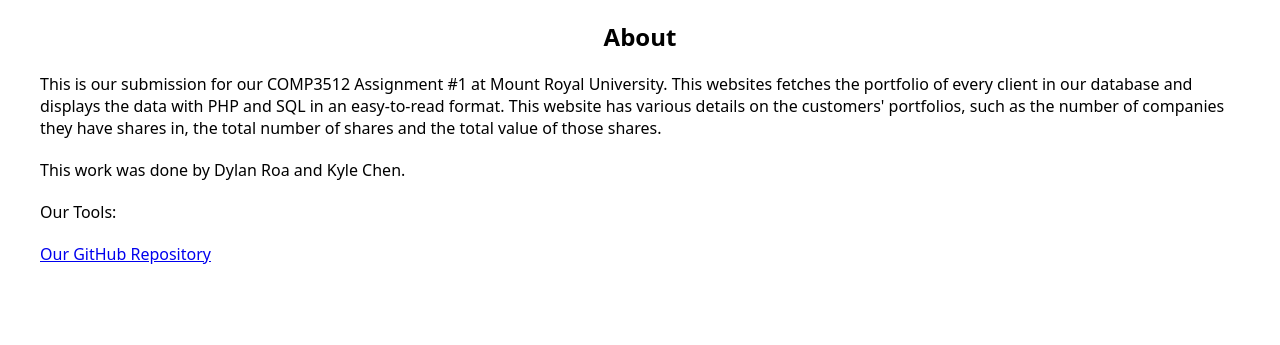
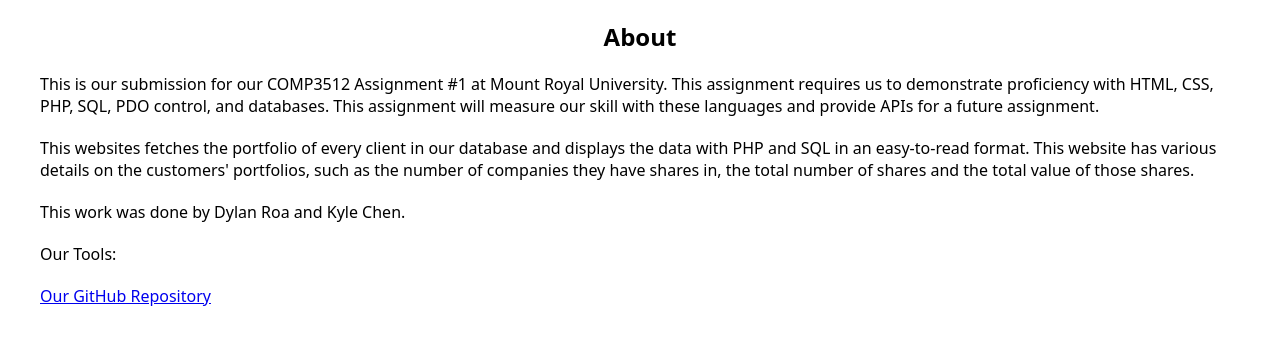
Before and after one commit to DylanRoa23/COMP_3512_Assignment1, a PHP site: page /about.php in a window 1280 px wide. Shown: the part 107-452 px from the top of the page. Run offline with PHP 8.4, Linux system fonts and the light colour scheme.

Commit message:
Written some assignment descriptions for about.

```diff
--- a/droa858/about.php
+++ b/droa858/about.php
@@ -14,7 +14,14 @@
     <main>
         <h2>About</h2>
 
-        <p>This is our submission for our COMP3512 Assignment #1 at Mount Royal University. This websites fetches the portfolio
+        <p>
+            This is our submission for our COMP3512 Assignment #1 at Mount Royal University. This assignment requires us
+            to demonstrate proficiency with HTML, CSS, PHP, SQL, PDO control, and databases. This assignment will measure
+            our skill with these languages and provide APIs for a future assignment.
+        </p>
+
+        <p>
+            This websites fetches the portfolio
             of every client in our database and displays the data with PHP and SQL in an easy-to-read format. This website has
             various details on the customers' portfolios, such as the number of companies they have shares in, the total number
             of shares and the total value of those shares.
```
